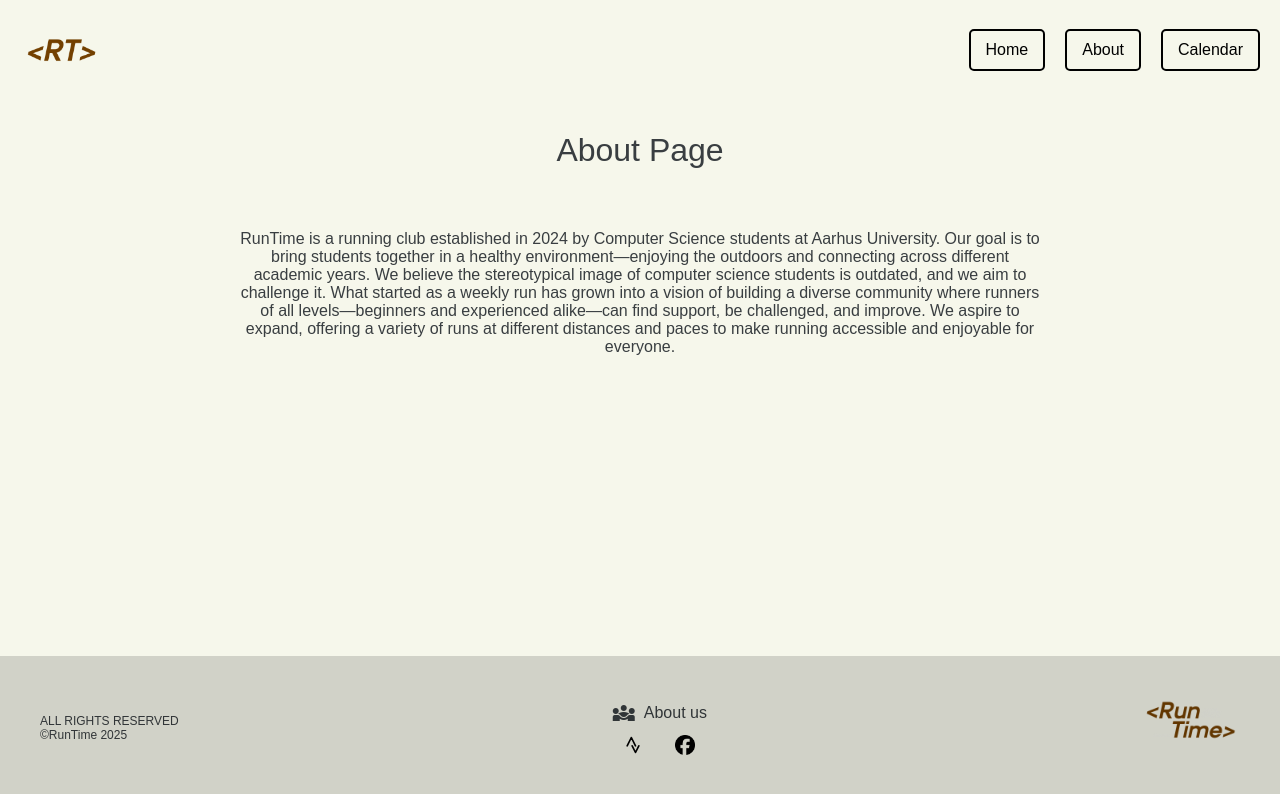
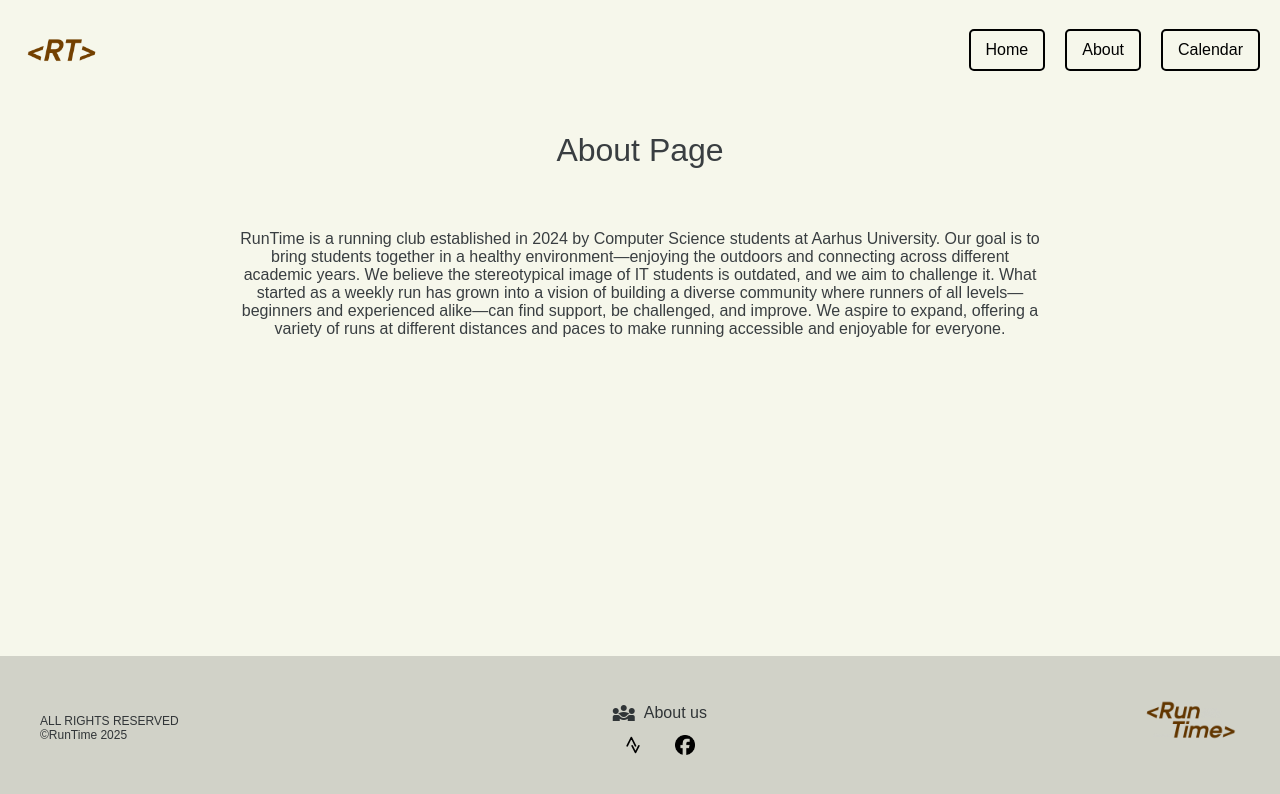
Before and after one commit to RunTimeAU/RunTimeWeb, a SvelteKit app: page /About in a window 1280 px wide. Shown: the top 794 px of the page. Built offline with nearby package versions, Linux system fonts and the light colour scheme; a web font is replaced by a local one.

Commit message:
[TEXT UPDATE] Update from general CS focus to IT

```diff
--- a/src/routes/+page.svelte
+++ b/src/routes/+page.svelte
@@ -20,7 +20,7 @@ import UpcommingEvents from "$lib/components/upcommingEvents.svelte";
   <div class="short-introduction">
     <h3>RunTime</h3>
     <p>
-      RunTime is the running club made by CS students for CS students. The
+      RunTime is the running club made by CS students for IT students. The
       goal is to get students together through running and this way meet
       more people sharing the same studies. We wan't to create an
       environment where everyone feels seen and enjoys being a part of.
--- a/src/routes/About/+page.svelte
+++ b/src/routes/About/+page.svelte
@@ -8,7 +8,7 @@
     <p>
         RunTime is a running club established in 2024 by Computer Science students at Aarhus University. Our goal is to bring students together in a healthy environment—enjoying the outdoors and connecting across different academic years.
 
-        We believe the stereotypical image of computer science students is outdated, and we aim to challenge it. What started as a weekly run has grown into a vision of building a diverse community where runners of all levels—beginners and experienced alike—can find support, be challenged, and improve.
+        We believe the stereotypical image of IT students is outdated, and we aim to challenge it. What started as a weekly run has grown into a vision of building a diverse community where runners of all levels—beginners and experienced alike—can find support, be challenged, and improve.
 
         We aspire to expand, offering a variety of runs at different distances and paces to make running accessible and enjoyable for everyone.
     </p>
```
